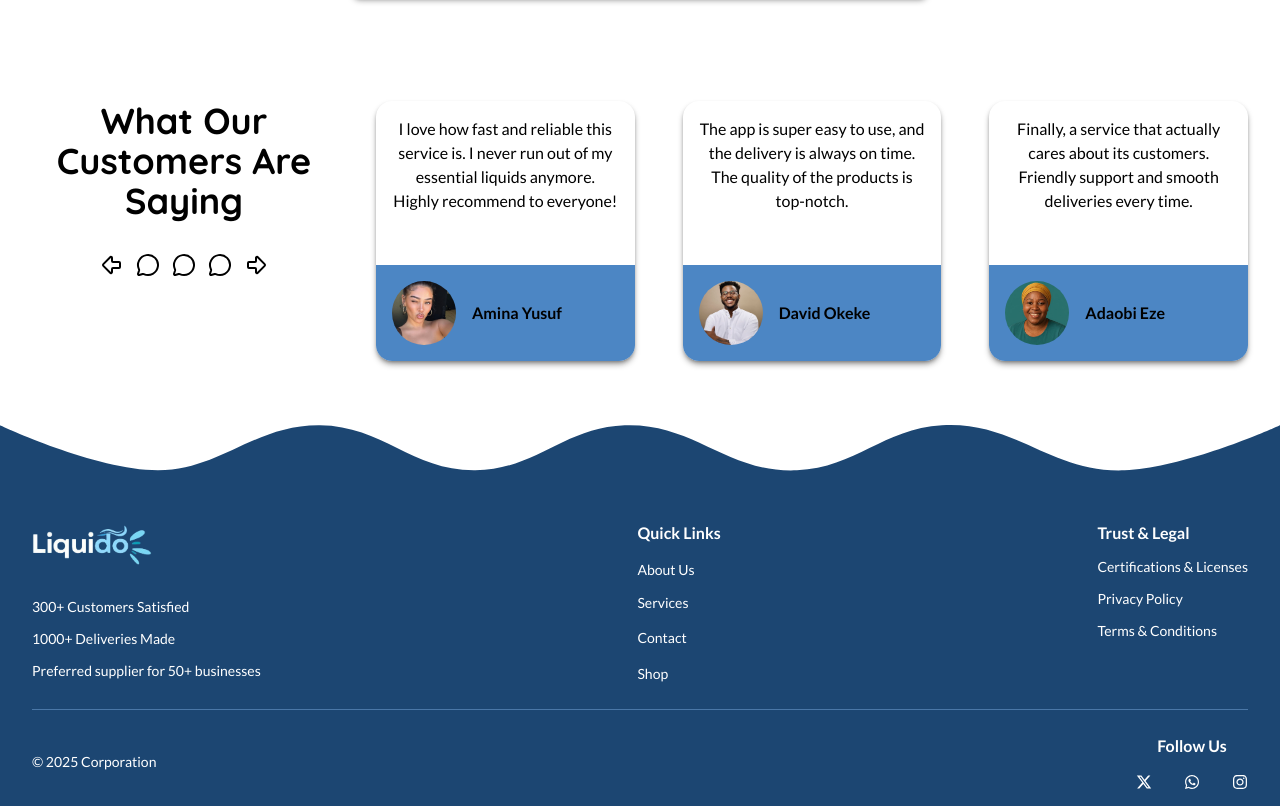
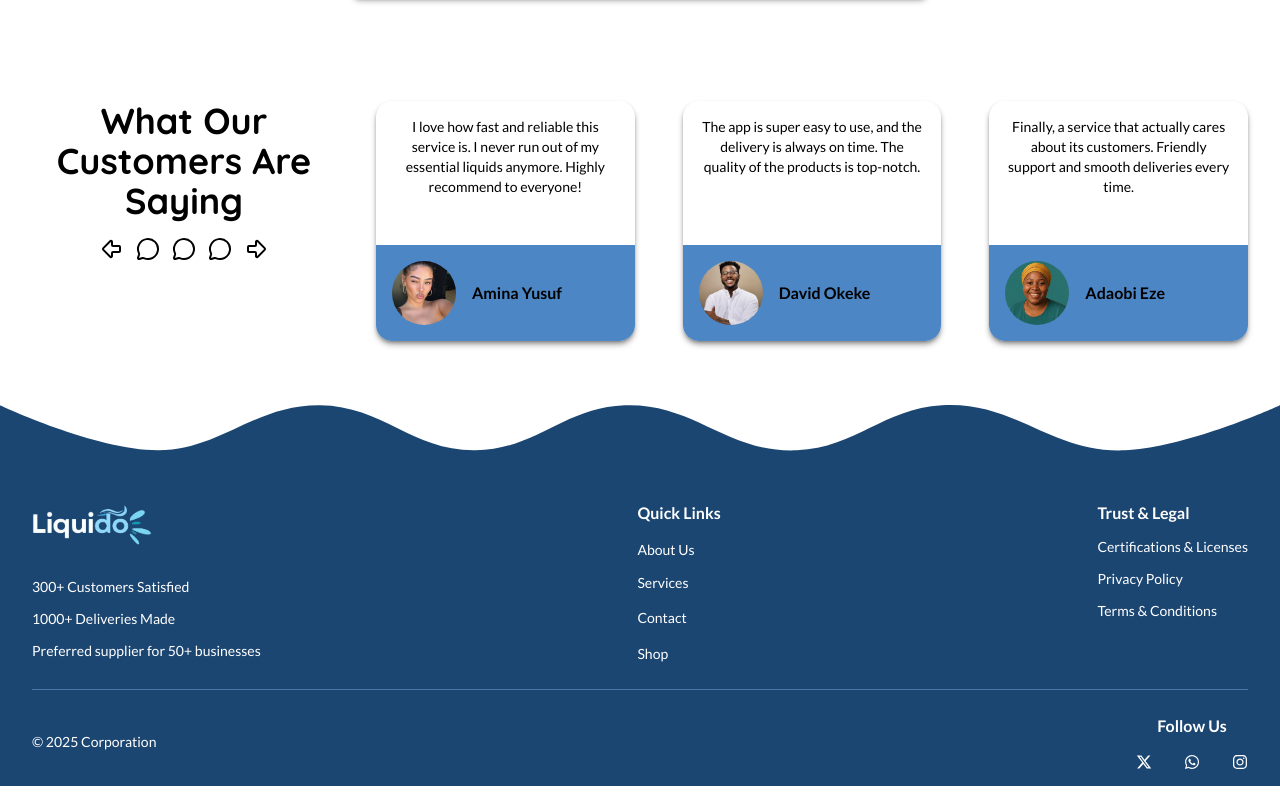
Before and after one commit to Kachingcodes/liquido, a Next.js app: page / in a window 1280 px wide. Shown: the part 3759-4565 px from the top of the page. Built offline with nearby package versions, Linux system fonts and the light colour scheme.

Commit message:
Testimonials

```diff
--- a/app/components/Testimonials.jsx
+++ b/app/components/Testimonials.jsx
@@ -49,7 +49,7 @@ const Testimonials = () => {
         <div className="flex w-full max-w-7xl flex-col md:flex-row items-start justify-between gap-6 md:gap-10">
 
             {/* Left Section */}
-            <div className="w-full md:w-1/4 flex flex-col gap-3 md:gap-6 lg:gap-8">
+            <div className="w-full md:w-1/4 flex flex-col gap-4">
                 <motion.h1
                 initial={{ opacity: 0, y: -100 }}
                 whileInView={{ opacity: 1, y: 0 }}
@@ -84,8 +84,8 @@ const Testimonials = () => {
                 variants={itemVariants}
                 exit={{ opacity: 0, x: -80 }}
 
-                className='flex flex-col rounded-2xl overflow-hidden shadow-md shadow-[#000000]/40 min-h-[180px] md:min-h-[260px]'>
-                    <div className='text-black p-4 md:p-4 text-center flex-grow text-md'>
+                className='flex flex-col rounded-2xl overflow-hidden shadow-md shadow-[#000000]/40 min-h-[170px] md:min-h-[240px]'>
+                    <div className='text-black p-4 md:p-4 text-center flex-grow text-sm md:text-md'>
                         <p>{test.review}</p>
                     </div>
                     <div className='bg-[#4C86C4] text-black flex flex-row items-center gap-4 p-2 md:p-4'>
```
